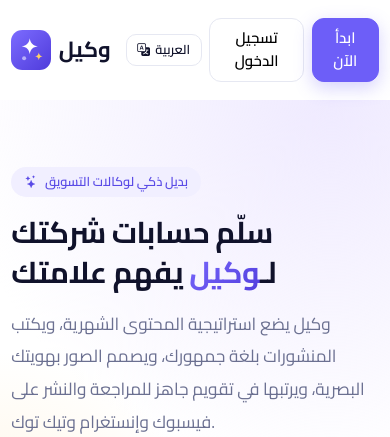
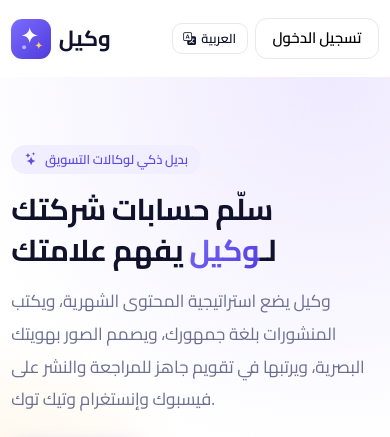
Before and after one commit to khattabaljaily/wakeel, a Django app: page / in a window 390 px wide. Shown: the top 437 px of the page. Run offline with Django 5.2, Linux system fonts and the light colour scheme; some libraries are stand-ins or nearby versions.

Commit message:
Landing: no "Start now" button in the phone navbar
The hero's sign-up button is right below it.

Co-Authored-By: Claude Opus 5.5 <noreply@anthropic.com>

```diff
--- a/templates/core/home.html
+++ b/templates/core/home.html
@@ -10,7 +10,7 @@
         <div class="ms-auto d-flex gap-2 align-items-center">
             {% include "_language_switch.html" %}
             <a href="{% url 'accounts:login' %}" class="btn btn-light">{% translate "تسجيل الدخول" %}</a>
-            <a href="{% url 'accounts:register' %}" class="btn btn-primary">{% translate "ابدأ الآن" %}</a>
+            <a href="{% url 'accounts:register' %}" class="btn btn-primary d-none d-sm-inline-block">{% translate "ابدأ الآن" %}</a>
         </div>
     </div>
 </nav>
```
